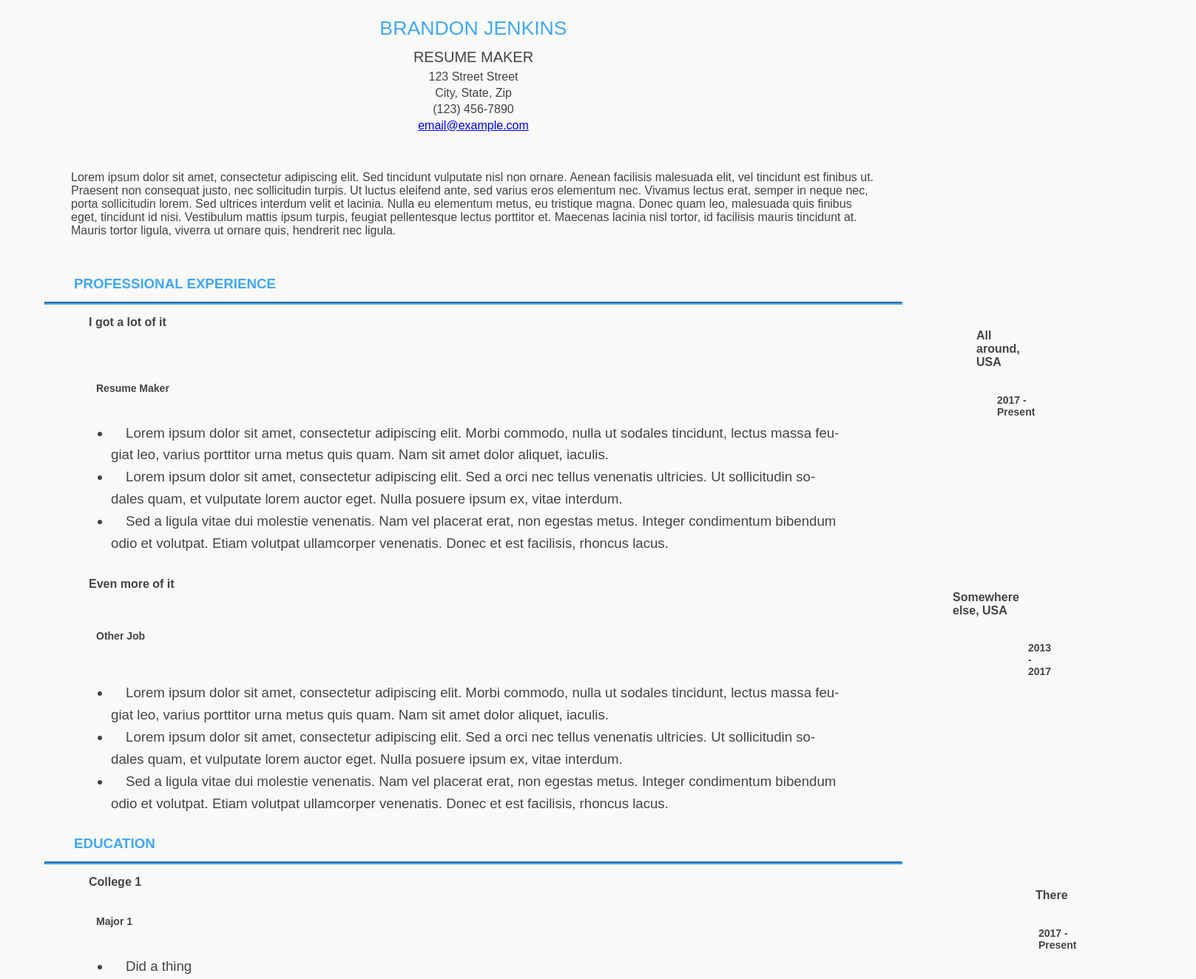
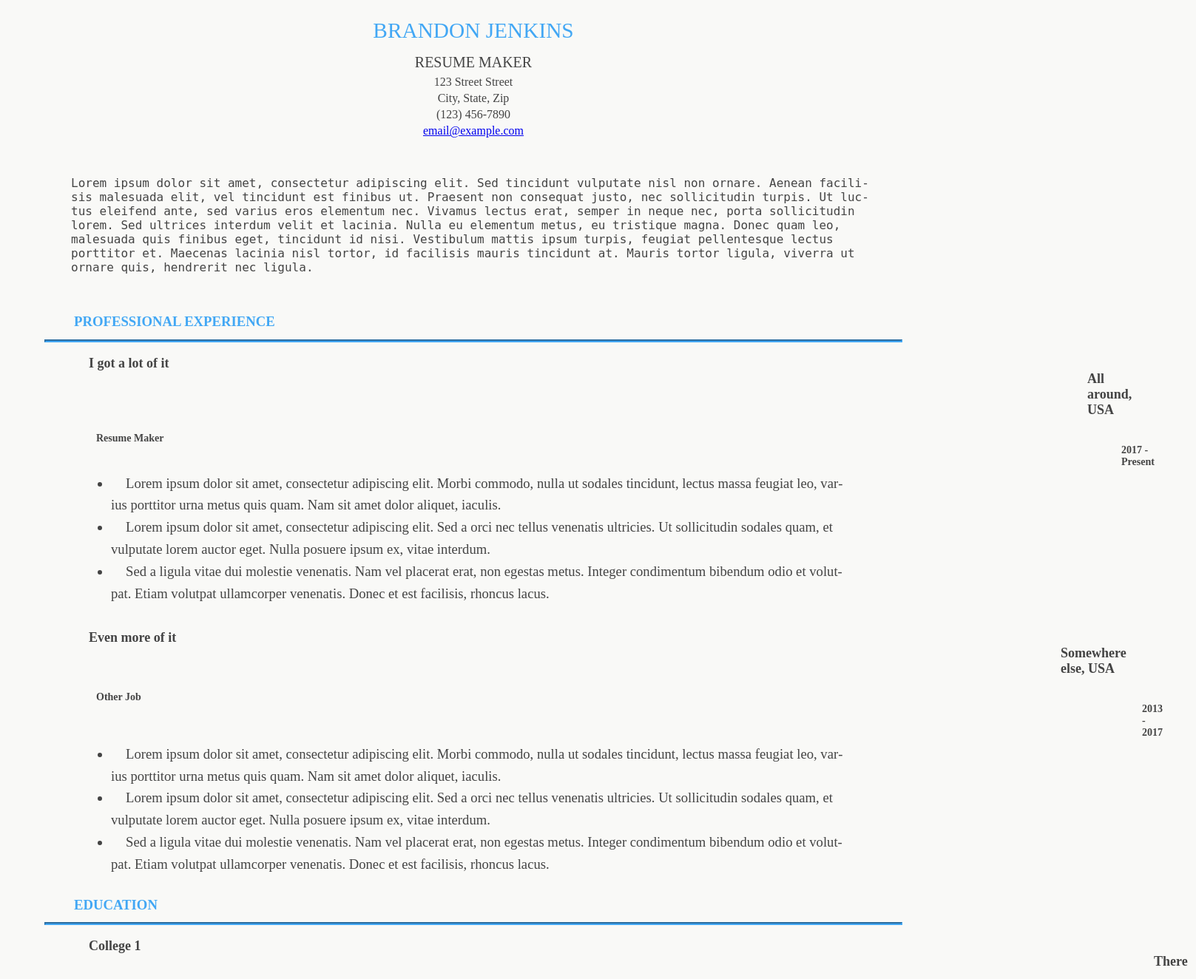
Before and after one commit to orrdustin/2018_Fall, a plain HTML site: page Resume/bjenkins/index.html in a window 1280 px wide. Shown: the top 1324 px of the page at 74% size, 1617 px wide, since content can reach past the window. Drawn offline with Linux system fonts and the light colour scheme.

Commit message:
update #2
changed fonts, font sizes & spacing

```diff
--- a/Resume/bjenkins/index.html
+++ b/Resume/bjenkins/index.html
@@ -29,7 +29,7 @@
 		<h3>Professional Experience</h3>
 		<hr>
 			<h4>I got a lot of it<span style="margin-left:75em;display:inline-block;">All around, USA</span></h4>
-			<h5>Resume Maker<span style="margin-left:87em;display:inline-block;">2017 - Present</span></h5>
+			<h5>Resume Maker<span style="margin-left:99em;display:inline-block;">2017 - Present</span></h5>
 				<ul class="bullets">
 					<li>Lorem ipsum dolor sit amet, consectetur adipiscing elit. Morbi commodo, nulla ut sodales tincidunt, lectus massa feugiat leo, varius porttitor urna metus quis quam. Nam sit amet dolor aliquet, iaculis.</li>
 					<li>Lorem ipsum dolor sit amet, consectetur adipiscing elit. Sed a orci nec tellus venenatis ultricies. Ut sollicitudin sodales quam, et vulputate lorem auctor eget. Nulla posuere ipsum ex, vitae interdum.</li>
@@ -37,7 +37,7 @@
 				</ul>
 			<br>
 			<h4>Even more of it<span style="margin-left:73em;display:inline-block;">Somewhere else, USA</span></h4>
-			<h5>Other Job<span style="margin-left:90em;display:inline-block;">2013 - 2017</span></h5>
+			<h5>Other Job<span style="margin-left:101em;display:inline-block;">2013 - 2017</span></h5>
 				<ul class="bullets">
 					<li>Lorem ipsum dolor sit amet, consectetur adipiscing elit. Morbi commodo, nulla ut sodales tincidunt, lectus massa feugiat leo, varius porttitor urna metus quis quam. Nam sit amet dolor aliquet, iaculis.</li>
 					<li>Lorem ipsum dolor sit amet, consectetur adipiscing elit. Sed a orci nec tellus venenatis ultricies. Ut sollicitudin sodales quam, et vulputate lorem auctor eget. Nulla posuere ipsum ex, vitae interdum.</li>
@@ -47,12 +47,12 @@
 		<h3>Education</h3>
 		<hr>
 			<h4>College 1<span style="margin-left:80em;display:inline-block;">There</span></h4>
-			<h5>Major 1<span style="margin-left:91em;display:inline-block;">2017 - Present</span></h5>
+			<h5>Major 1<span style="margin-left:103em;display:inline-block;">2017 - Present</span></h5>
 				<ul class="bullets">
 					<li>Did a thing</li>
 				</ul>
 			<h4>College 2<span style="margin-left:80em;display:inline-block;">There</span></h4>
-			<h5>Major 2<span style="margin-left:92em;display:inline-block;">2013-2016</span></h5>
+			<h5>Major 2<span style="margin-left:103em;display:inline-block;">2013-2016</span></h5>
 				<ul class="bullets">
 					<li>Did another thing</li>
 				</ul>
--- a/Resume/bjenkins/styles.css
+++ b/Resume/bjenkins/styles.css
@@ -1,10 +1,14 @@
 body {
 	margin: 0;
-	font-family: sans-serif;
+	font-family: "Sans Serif", Serif;
 	font-weight: 300;
 	background-color: #f9f9f7;
 	color: #444;
 	hyphens: auto;
+}
+
+p {
+	font-family: "Monospace", Times;
 }
 
 header {
@@ -28,7 +32,7 @@ footer {
 
 #title h1 {
 	font-weight: 400;
-	font-size: 20pt;
+	font-size: 22pt;
 	line-height: 1.5;
 	color: #42a7f4;
 }
@@ -40,7 +44,7 @@ h3 {
 
 h4 {
 	margin-left: 120px;
-	font-size: 16px;
+	font-size: 18px;
 }
 
 h5 {
```
